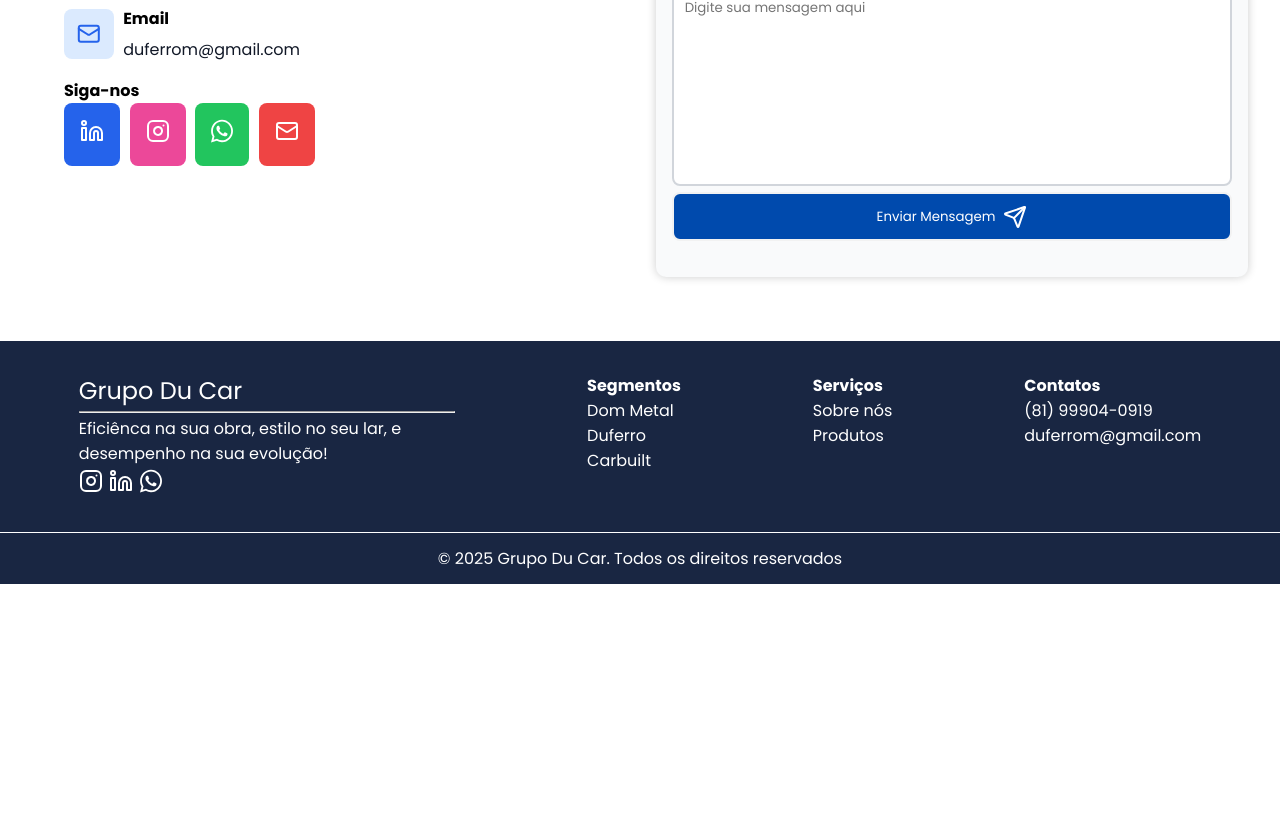
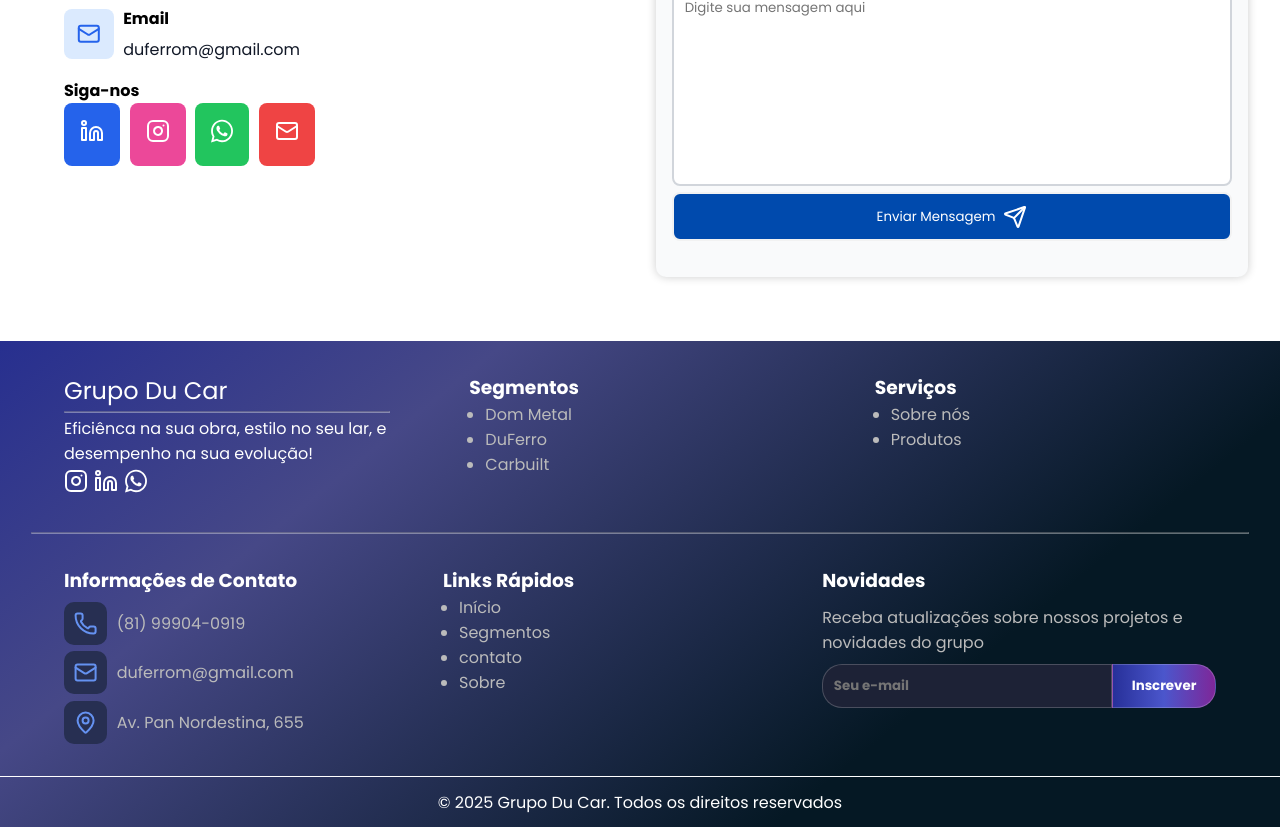
Before and after one commit to GrupoDu/grupodu-landingpage, a Next.js app: page / in a window 1280 px wide. Shown: the part 5134-5961 px from the top of the page. Before the commit the page ends 5718 px from the top, so only its background shows below. Built offline with nearby package versions, Linux system fonts and the light colour scheme.

Commit message:
novo footer finalizado

```diff
--- a/src/app/globals.scss
+++ b/src/app/globals.scss
@@ -10,6 +10,7 @@
   --m: 14em;
   --l: 18em;
   --full-width: 100%;
+  --gray: rgb(187, 187, 187);
 }
 
 * {
--- a/src/components/footer/index.tsx
+++ b/src/components/footer/index.tsx
@@ -1,4 +1,4 @@
-import { Instagram, Linkedin } from "lucide-react";
+import { Instagram, Linkedin, Mail, MapPin, Phone } from "lucide-react";
 import Whatsapp from "../../../public/whatsapp.svg";
 import Image from "next/image";
 import styles from "./styles.module.scss";
@@ -29,20 +29,90 @@ const Footer = () => {
           </div>
         </div>
         <div className={styles.segmentos}>
-          <h4>Segmentos</h4>
-          <span>Dom Metal</span>
-          <span>Duferro</span>
-          <span>Carbuilt</span>
+          <h3>Segmentos</h3>
+          <ul>
+            <li>
+              <Link href={"#"} className={styles.links}>
+                Dom Metal
+              </Link>
+            </li>
+            <li>
+              <Link href={"#"} className={styles.links}>
+                DuFerro
+              </Link>
+            </li>
+            <li>
+              <Link href={"#"} className={styles.links}>
+                Carbuilt
+              </Link>
+            </li>
+          </ul>
         </div>
         <div className={styles.servicos}>
-          <h4>Serviços</h4>
-          <span>Sobre nós</span>
-          <span>Produtos</span>
+          <h3>Serviços</h3>
+          <ul>
+            <li>
+              <Link href={"#"} className={styles.links}>
+                Sobre nós
+              </Link>
+            </li>
+            <li>
+              <Link href={"#"} className={styles.links}>
+                Produtos
+              </Link>
+            </li>
+          </ul>
         </div>
-        <div className={styles.contatos}>
-          <h4>Contatos</h4>
-          <span>(81) 99904-0919</span>
-          <span>duferrom@gmail.com</span>
+      </div>
+      <hr />
+      <div className={styles.middle}>
+        <div className={styles.infosContatos}>
+          <h3>Informações de Contato</h3>
+          <div className={styles.contato}>
+            <Phone color="#6592f1ff" className={styles.icon} />
+            <span>(81) 99904-0919</span>
+          </div>
+          <div className={styles.contato}>
+            <Mail color="#6592f1ff" className={styles.icon} />
+            <span>duferrom@gmail.com</span>
+          </div>
+          <div className={styles.contato}>
+            <MapPin color="#6592f1ff" className={styles.icon} />
+            <span>Av. Pan Nordestina, 655</span>
+          </div>
+        </div>
+        <div className={styles.linksRapidos}>
+          <h3>Links Rápidos</h3>
+          <ul>
+            <li>
+              <Link href={"/"} className={styles.links}>
+                Início
+              </Link>
+            </li>
+            <li>
+              <Link href={"#"} className={styles.links}>
+                Segmentos
+              </Link>
+            </li>
+            <li>
+              <Link href={"#"} className={styles.links}>
+                contato
+              </Link>
+            </li>
+            <li>
+              <Link href={"#"} className={styles.links}>
+                Sobre
+              </Link>
+            </li>
+          </ul>
+        </div>
+        <div className={styles.emailNovidade}>
+          <h3>Novidades</h3>
+          <p>Receba atualizações sobre nossos projetos e novidades do grupo</p>
+          <div className={styles.inputEmail}>
+            <input type="email" name="email" placeholder="Seu e-mail" />
+            <button>Inscrever</button>
+          </div>
         </div>
       </div>
       <div className={styles.down}>
--- a/src/components/footer/styles.module.scss
+++ b/src/components/footer/styles.module.scss
@@ -1,15 +1,24 @@
 .footerContainer {
-  background-color: var(--blue-dark);
+  background: #272f8f;
+  background: linear-gradient(
+    141deg,
+    rgba(39, 47, 143, 1) 0%,
+    rgba(70, 72, 135, 1) 27%,
+    rgba(5, 24, 36, 1) 73%
+  );
   width: 100%;
   display: flex;
   flex-direction: column;
+  align-items: center;
 
   .upper {
-    flex: 1;
     display: flex;
     justify-content: space-around;
+    box-sizing: border-box;
+    gap: 4em;
     align-items: center;
-    padding: 2em 0.8em;
+    padding: 2em 4em;
+    width: 100%;
 
     span,
     h4,
@@ -23,6 +32,7 @@
     }
 
     .marcaGrupo {
+      flex: 1;
       display: flex;
       flex-direction: column;
       gap: 0.2em;
@@ -37,9 +47,189 @@
     .segmentos,
     .servicos,
     .contatos {
+      flex: 1;
       display: flex;
       flex-direction: column;
       height: 100%;
+
+      h3 {
+        color: white;
+      }
+
+      span {
+        color: var(--gray);
+      }
+
+      ul {
+        li {
+          color: var(--gray);
+          transition: all 0.2s ease-in-out;
+          list-style-type: disc;
+          margin-left: 1em;
+
+          .links {
+            color: var(--gray);
+            transition: all 0.2s ease-in-out;
+          }
+
+          &:hover {
+            color: white;
+
+            .links {
+              color: white;
+            }
+          }
+        }
+      }
+    }
+  }
+
+  hr {
+    width: 95%;
+    opacity: 0.4;
+  }
+
+  .middle {
+    display: flex;
+    padding: 2em 4em;
+    box-sizing: border-box;
+    justify-content: space-around;
+    align-items: center;
+    gap: 4em;
+    width: 100%;
+
+    h3 {
+      color: white;
+    }
+
+    .infosContatos {
+      display: flex;
+      flex-direction: column;
+      gap: 0.4em;
+      flex: 1;
+
+      .contato {
+        display: flex;
+        gap: 0.6em;
+        align-items: center;
+        width: fit-content;
+
+        span {
+          color: var(--gray);
+        }
+
+        .icon {
+          display: flex;
+          align-items: center;
+          justify-content: center;
+          background-color: #272f52;
+          padding: 0.6em;
+          border-radius: 10px;
+          transition: all 0.1s ease-in-out;
+        }
+
+        @keyframes pulo {
+          0% {
+            transform: translateY(0);
+          }
+          50% {
+            transform: translateY(-3px);
+          }
+          100% {
+            transform: translateY(-2px);
+          }
+        }
+
+        &:hover {
+          span {
+            color: white;
+          }
+
+          .icon {
+            animation: pulo 0.2s ease-in-out;
+            background-color: #2563eb;
+            stroke: white;
+          }
+        }
+      }
+    }
+
+    .linksRapidos {
+      height: 100%;
+      flex: 1;
+
+      ul {
+        height: 100%;
+
+        li {
+          list-style: disc;
+          color: var(--gray);
+          margin-left: 1em;
+          transition: all 0.2s ease-in-out;
+          width: fit-content;
+
+          .links {
+            color: var(--gray);
+            transition: all 0.2s ease-in-out;
+          }
+
+          &:hover {
+            color: white;
+
+            .links {
+              color: white;
+            }
+          }
+        }
+      }
+    }
+
+    .emailNovidade {
+      flex: 1;
+      height: 100%;
+      display: flex;
+      flex-direction: column;
+      gap: 0.6em;
+
+      p {
+        color: var(--gray);
+      }
+
+      .inputEmail {
+        display: flex;
+
+        input {
+          outline: none;
+          padding: 0.8em;
+          border: none;
+          border-top-left-radius: 20px;
+          border-bottom-left-radius: 20px;
+          width: 20em;
+          border: 1px solid rgba($color: #ffffff, $alpha: 0.2);
+          background-color: #1d2236;
+          color: #596392;
+          font-weight: bold;
+        }
+
+        button {
+          padding: 0.8em 1.4em;
+          border-top-right-radius: 20px;
+          border-bottom-right-radius: 20px;
+          outline: none;
+          border: none;
+          background: #273099;
+          background: linear-gradient(
+            90deg,
+            rgba(39, 48, 153, 1) 0%,
+            rgba(75, 86, 204, 1) 50%,
+            rgba(126, 39, 153, 1) 100%
+          );
+          font-weight: bold;
+          color: white;
+          cursor: pointer;
+          border: 1px solid rgba($color: #ffffff, $alpha: 0.2);
+        }
+      }
     }
   }
 
@@ -47,8 +237,10 @@
     border-top: 1px solid white;
     padding: 0.8em 2em;
     display: flex;
+    box-sizing: border-box;
     align-items: center;
     justify-content: center;
+    width: 100%;
 
     span {
       color: white;
@@ -72,9 +264,9 @@
 
       .marcaGrupo {
         height: 100%;
-        gap: .6em;
+        gap: 0.6em;
         flex: 1;
-        padding-right: .8em;
+        padding-right: 0.8em;
 
         p {
           display: none;
@@ -98,7 +290,7 @@
 
     .down {
       span {
-        font-size: .8em;
+        font-size: 0.8em;
       }
     }
   }
```
